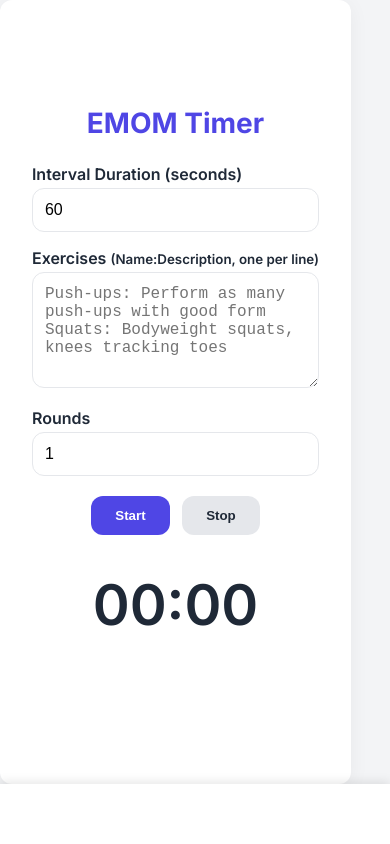
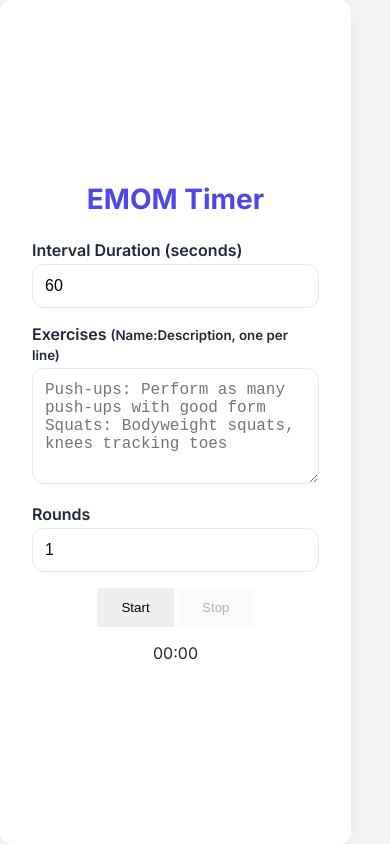
Before and after one commit to wandarbear/emomclock, a plain HTML site: page index.html in a window 390 px wide. Drawn offline with Linux system fonts and the light colour scheme.

Commit message:
Update style.css

```diff
--- a/style.css
+++ b/style.css
@@ -1,16 +1,17 @@
 /* style.css */
+
 :root {
   --primary: #4f46e5;
   --background: #f3f4f6;
-  --card: #fff;
+  --card: #ffffff;
   --text: #1f2937;
   --muted: #6b7280;
   --radius: 12px;
   --transition: 0.3s;
-  --sidebar-width: 120px;
   --banner-height: 60px;
 }
 
+/* Reset & base */
 *,
 *::before,
 *::after {
@@ -22,30 +23,25 @@
 html {
   font-family: 'Inter', sans-serif;
   font-size: 16px;
+  height: 100%;
 }
 
 body {
-  background: var(--background);
-  color: var(--text);
   display: flex;
   flex-direction: column;
   min-height: 100vh;
-  padding-bottom: var(--banner-height);
+  background: var(--background);
+  color: var(--text);
+  margin: 0;
 }
 
-.layout {
+/* Centered main content */
+main.centered {
+  flex: 1;
   display: flex;
-  flex: 1;
+  flex-direction: column;
   align-items: center;
   justify-content: center;
-  padding: 1rem;
-}
-
-.ad-side {
-  display: none;
-}
-
-main {
   background: var(--card);
   border-radius: var(--radius);
   box-shadow: 0 4px 20px rgba(0,0,0,0.05);
@@ -53,23 +49,9 @@ main {
   width: 100%;
   max-width: clamp(300px, 90%, 600px);
   text-align: center;
-  transition: var(--transition);
 }
 
-main.centered {
-  flex: 1;
-  display: flex;
-  flex-direction: column;
-  align-items: center;
-  justify-content: center;
-  padding: 1rem;
-}
-
-main:hover {
-  transform: translateY(-3px);
-  box-shadow: 0 8px 30px rgba(0,0,0,0.1);
-}
-
+/* Heading */
 h1 {
   font-size: clamp(1.75rem, 6vw, 3rem);
   font-weight: 700;
@@ -77,10 +59,11 @@ h1 {
   color: var(--primary);
 }
 
+/* Form controls */
 .controls label {
   display: block;
   text-align: left;
-  margin-bottom: .25rem;
+  margin-bottom: 0.25rem;
   font-weight: 600;
   font-size: clamp(1rem, 2.5vw, 1.125rem);
 }
@@ -90,7 +73,7 @@ h1 {
   width: 100%;
   border: 1px solid #e5e7eb;
   border-radius: var(--radius);
-  padding: .75rem;
+  padding: 0.75rem;
   font-size: clamp(1rem, 2.5vw, 1.125rem);
   margin-bottom: 1rem;
   transition: border-color var(--transition);
@@ -102,82 +85,12 @@ h1 {
   border-color: var(--primary);
 }
 
+/* Buttons */
 .buttons {
   margin-bottom: 1rem;
 }
 
 .btn {
-  padding: .75rem 1.5rem;
+  padding: 0.75rem 1.5rem;
   border: none;
-  border-radius: var(--radius);
-  cursor: pointer;
-  transition: background var(--transition), transform var(--transition);
-  margin: .25rem;
-  font-weight: 600;
-}
-
-.btn-primary {
-  background: var(--primary);
-  color: #fff;
-}
-
-.btn-primary:hover {
-  background: #4338ca;
-  transform: translateY(-2px);
-}
-
-.btn-secondary {
-  background: #e5e7eb;
-  color: var(--text);
-}
-
-.btn-secondary:hover {
-  background: #d1d5db;
-  transform: translateY(-2px);
-}
-
-.display {
-  margin-top: 1rem;
-}
-
-#timer {
-  font-size: clamp(3.5rem, 10vw, 6rem);
-  font-weight: 600;
-}
-
-#exercise {
-  font-size: clamp(1.25rem, 3vw, 1.5rem);
-  color: var(--muted);
-  min-height: 2em;
-}
-
-.ad-banner {
-  position: fixed;
-  bottom: 0;
-  left: 0;
-  width: 100%;
-  height: var(--banner-height);
-  background: var(--card);
-  display: flex;
-  align-items: center;
-  justify-content: center;
-  box-shadow: 0 -2px 10px rgba(0,0,0,0.1);
-  z-index: 10;
-}
-
-@media (min-width: 1024px) {
-  .ad-side {
-    display: flex;
-    flex-direction: column;
-    align-items: center;
-    justify-content: center;
-    width: var(--sidebar-width);
-  }
-  .layout {
-    justify-content: space-between;
-    padding: 2rem;
-  }
-  main {
-    max-width: clamp(400px, 50%, 800px);
-  }
-}
+  bord
```
